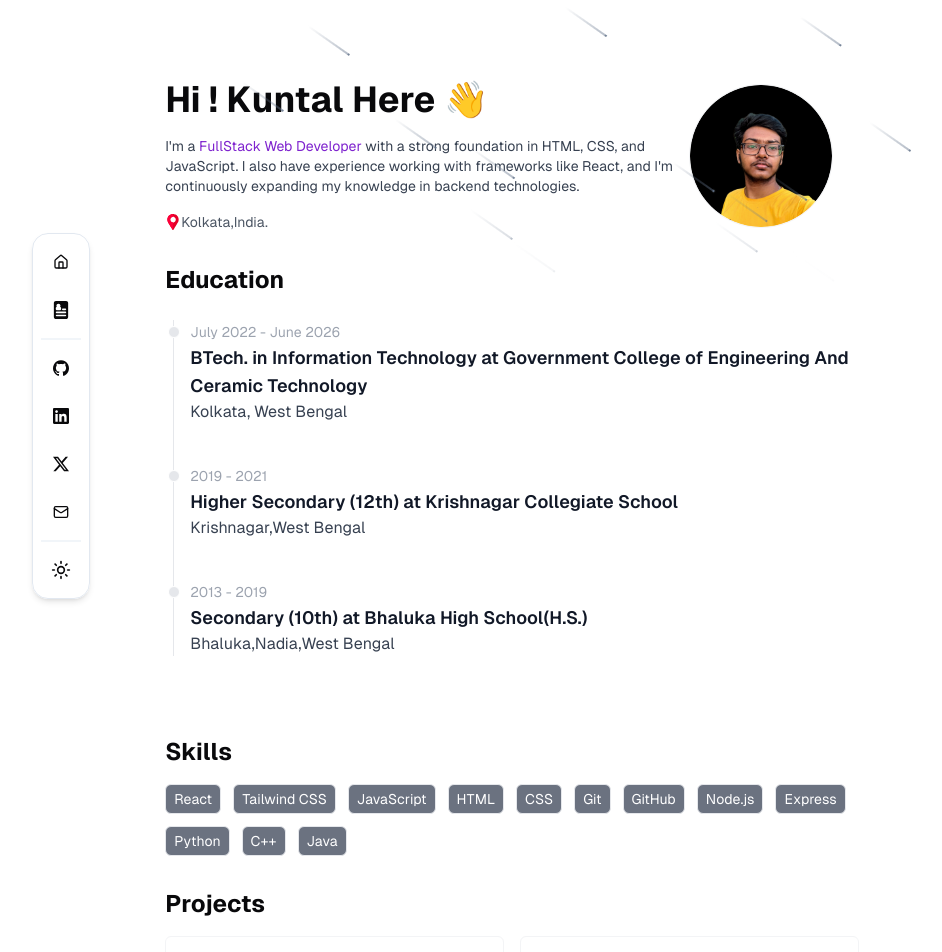
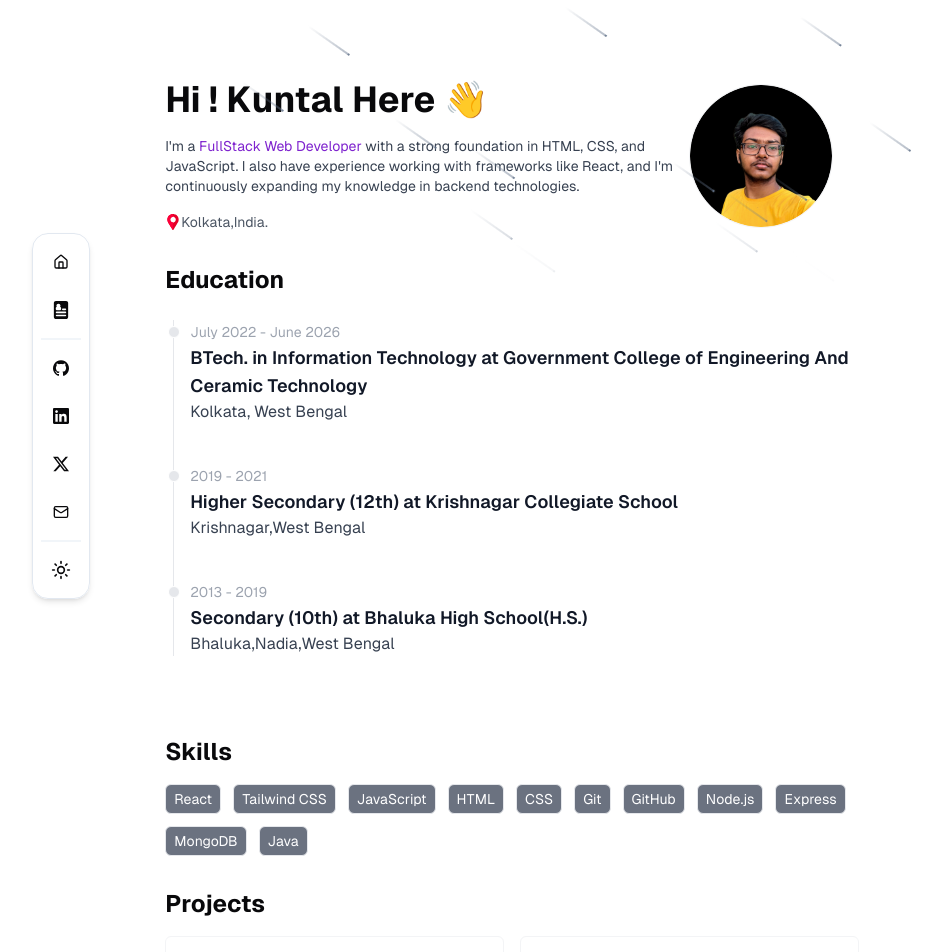
Before and after one commit to Kuntal616/portfolio, a Next.js app: page / in a window 1280 px wide. Shown: the top 952 px of the page, without its empty margins (128-1070 px from the left). Built offline with nearby package versions, Linux system fonts and the light colour scheme.

Commit message:
update project link for Financefy and modify skills list

```diff
--- a/components/Projects.tsx
+++ b/components/Projects.tsx
@@ -15,7 +15,7 @@ const projectsData:project[] = [
       title: "Financefy",
       description:
         "Financefy is a platform that allows users to manage their income and expenses.",
-      link: "https://financefy-86d29.web.app/",
+      link: "https://financefy.vercel.app//",
       code: "https://github.com/Kuntal616/Financefy",
     //   previewVideo: "/videos/FormVibeProjectPreview.mp4",
       technologies: [
--- a/components/Skills.tsx
+++ b/components/Skills.tsx
@@ -8,8 +8,7 @@ const skillsData:string[] = [
     "GitHub",
     "Node.js",
     "Express",
-    "Python",
-    "C++",
+    "MongoDB",
     "Java"
   ];
 
```
